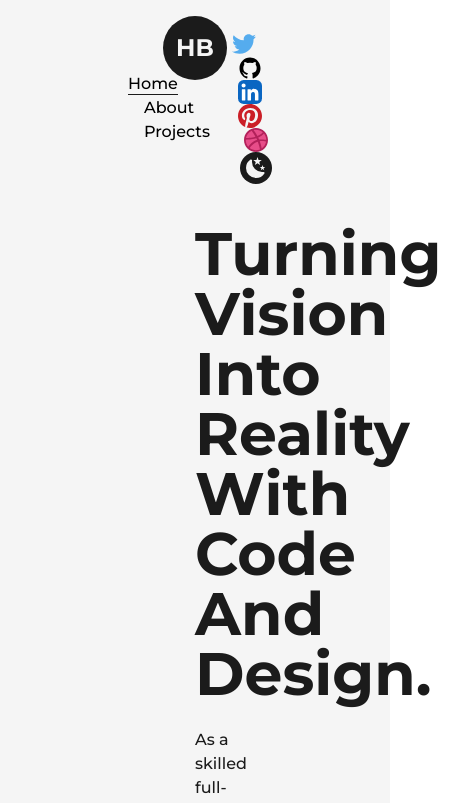
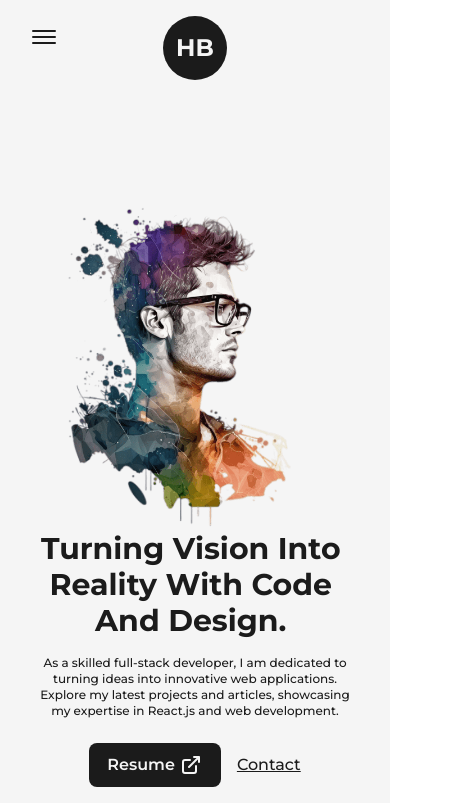
Before and after one commit to Hindol19/portfolio, a Next.js app: page / in a window 390 px wide. Shown: the top 803 px of the page, 458 px wide, since content can reach past the window. Built offline with nearby package versions, Linux system fonts and the light colour scheme.

Commit message:
Making responsive

```diff
--- a/src/components/AnimatedText.jsx
+++ b/src/components/AnimatedText.jsx
@@ -30,7 +30,7 @@ const singleWord = {
 
 const AnimatedText = ({ text, classname = "" }) => {
   return (
-    <div className="w-full mx-auto py-2 flex items-center justify-center text-center">
+    <div className="w-full mx-auto py-2 sm:py-0 flex items-center justify-center text-center">
       <motion.h1
         className={`inline-block text-dark dark:text-light w-full font-bold capitalize text-8xl ${classname}`}
         variants={quote}
--- a/src/components/Footer.jsx
+++ b/src/components/Footer.jsx
@@ -3,8 +3,8 @@ import Layout from "./Layout";
 import Link from "next/link";
 const Footer = () => {
   return (
-    <footer className="w-full border-t-2 border-solid border-dark dark:border-light font-medium text-lg">
-      <Layout classname="py-8 flex items-center justify-between dark:text-light">
+    <footer className="w-full border-t-2 border-solid border-dark dark:border-light font-medium text-lg sm:text-base">
+      <Layout classname="py-8 flex items-center justify-between dark:text-light lg:flex-col lg:py-6 md:text-sm sm:text-xs">
         <span>{new Date().getFullYear()} &copy; All rights reserved</span>
         <Link href="/">Hindol Banerjee</Link>
         <Link href="/">Say Hello</Link>
--- a/src/components/Layout.jsx
+++ b/src/components/Layout.jsx
@@ -3,7 +3,7 @@ import React from "react";
 const Layout = ({ children, classname = "" }) => {
   return (
     <div
-      className={`w-full h-full inline-block z-0 bg-light p-32 dark:bg-dark ${classname} `}
+      className={`w-full h-full inline-block z-0 bg-light p-32 dark:bg-dark xl:p-24 lg:p-16 md:p-12 sm:p-8 ${classname} `}
     >
       {children}
     </div>
--- a/src/components/NavBar.jsx
+++ b/src/components/NavBar.jsx
@@ -1,4 +1,4 @@
-import React from "react";
+import React, { useState } from "react";
 import Link from "next/link";
 import Logo from "./Logo";
 import { useRouter } from "next/router";
@@ -30,11 +30,64 @@ const CustomLink = ({ href, title, className = "" }) => {
   );
 };
 
+const CustomMobileLink = ({ href, title, className = "", toggle }) => {
+  const router = useRouter();
+
+  const handleClick = () => {
+    toggle();
+    router.push(href);
+  };
+
+  return (
+    <button
+      href={href}
+      className={`${className} relative group text-light dark:text-dark my-2`}
+      onClick={handleClick}
+    >
+      {title}
+      <span
+        className={`h-[1px] inline-block bg-light dark:bg-dark absolute -bottom-0.5 left-0 group-hover:w-full transition-[width] ease duration-300 ${
+          router.asPath === href ? "w-full" : "w-0"
+        } `}
+      >
+        &nbsp;
+      </span>
+    </button>
+  );
+};
+
 const NavBar = () => {
   const [mode, setMode] = useThemeSwitcher();
+  const [isOpen, setIsOpen] = useState(false);
+
+  const handleClick = () => {
+    setIsOpen(!isOpen);
+  };
 
   return (
-    <header className="w-full px-32 py-8 font-medium flex items-center justify-between dark:text-light">
+    <header className="w-full px-32 py-8 font-medium flex items-center justify-between dark:text-light relative z-10 lg:px-16 md:px-12 sm:px-8">
+      <button
+        className="flex-col justify-center items-center hidden lg:flex"
+        onClick={handleClick}
+      >
+        <span
+          className={`bg-dark dark:bg-light block transition-all duration-300 ease-out h-0.5 w-6 rounded-sm ${
+            isOpen ? "rotate-45 translate-y-1" : "-translate-y-0.5"
+          }`}
+        ></span>
+        <span
+          className={`bg-dark dark:bg-light block transition-all duration-300 ease-out h-0.5 w-6 rounded-sm my-0.5 ${
+            isOpen ? "opacity-0" : "opacity-1"
+          }`}
+        ></span>
+        <span
+          className={`bg-dark dark:bg-light block transition-all duration-300 ease-out h-0.5 w-6 rounded-sm ${
+            isOpen ? "-rotate-45 -translate-y-1" : "translate-y-0.5"
+          }`}
+        ></span>
+      </button>
+      {/* DESKTOP NAVBAR */}
+      <div className="w-full flex justify-between items-center lg:hidden">
         <nav>
           <CustomLink href="/" title="Home" className="mr-4" />
           <CustomLink href="/about" title="About" className="mx-4" />
@@ -102,6 +155,99 @@ const NavBar = () => {
             )}
           </button>
         </nav>
+      </div>
+
+      {/* MOBILE NAVBAR */}
+      {isOpen ? (
+        <motion.div
+          initial={{ scale: 0, opacity: 0, y: "-50%", x: "-50%" }}
+          animate={{ scale: 1, opacity: 1 }}
+          className="min-w-[70vw] flex flex-col justify-between z-30 items-center fixed top-1/2 left-1/2 -translate-x-1/2 -translate-y-1/2 bg-dark/90 dark:bg-light/75 rounded-lg backdrop-blur-md py-32"
+        >
+          <nav className="flex flex-col items-center justify-center">
+            <CustomMobileLink
+              href="/"
+              title="Home"
+              className=""
+              toggle={handleClick}
+            />
+            <CustomMobileLink
+              href="/about"
+              title="About"
+              className=""
+              toggle={handleClick}
+            />
+            <CustomMobileLink
+              href="/projects"
+              title="Projects"
+              className=""
+              toggle={handleClick}
+            />
+            {/* <CustomLink href="/articles" title="Articles" className="ml-4" /> */}
+          </nav>
+
+          <nav className="flex justify-center items-center flex-wrap mt-2">
+            <motion.a
+              href="https://twitter.com"
+              target={"_blank"}
+              whileHover={{ y: -2 }}
+              whileTap={{ scale: 0.9 }}
+              className="w-6 mr-3 sm:mx-1"
+            >
+              <TwitterIcon />
+            </motion.a>
+            <motion.a
+              href="https://github.com"
+              target={"_blank"}
+              whileHover={{ y: -2 }}
+              whileTap={{ scale: 0.9 }}
+              className="w-6 mx-3 bg-light dark:bg-dark rounded-full sm:mx-1"
+            >
+              <GithubIcon />
+            </motion.a>
+            <motion.a
+              href="https://linkedin.com"
+              target={"_blank"}
+              whileHover={{ y: -2 }}
+              whileTap={{ scale: 0.9 }}
+              className="w-6 mx-3 sm:mx-1"
+            >
+              <LinkedInIcon />
+            </motion.a>
+            <motion.a
+              href="https://pinterest.com"
+              target={"_blank"}
+              whileHover={{ y: -2 }}
+              whileTap={{ scale: 0.9 }}
+              className="w-6 mx-3 bg-light rounded-full sm:mx-1"
+            >
+              <PinterestIcon />
+            </motion.a>
+            <motion.a
+              href="https://dribble.com"
+              target={"_blank"}
+              whileHover={{ y: -2 }}
+              className="w-6 ml-3 sm:mx-1"
+              whileTap={{ scale: 0.9 }}
+            >
+              <DribbbleIcon />
+            </motion.a>
+
+            <button
+              onClick={() => setMode(mode === "light" ? "dark" : "light")}
+              className={`ml-3 flex items-center justify-center rounded-full p-1 ${
+                mode === "light" ? "bg-dark text-light" : "bg-light text-dark"
+              }`}
+            >
+              {mode === "dark" ? (
+                <SunIcon className="fill-dark" />
+              ) : (
+                <MoonIcon className="fill-dark" />
+              )}
+            </button>
+          </nav>
+        </motion.div>
+      ) : null}
 
       <div className="absolute left-[50%] top-2 translate-x-[-50%]">
         <Logo />
--- a/src/pages/about.js
+++ b/src/pages/about.js
@@ -76,6 +76,10 @@ const about = () => {
                 src={profilePic}
                 alt="Hindol Banerjee"
                 className="w-full h-auto rounded-2xl"
+                priority
+                sizes="(max-width: 768px) 100vw,
+                (max-width: 1200px) 50vw,
+                50vw"
               />
             </div>
             <div className="col-span-2 flex flex-col items-end justify-between">
@@ -106,7 +110,7 @@ const about = () => {
             </div>
           </div>
           <Skills />
-          <Experience />
+          {/* <Experience /> */}
           <Education />
         </Layout>
       </main>
--- a/src/pages/index.js
+++ b/src/pages/index.js
@@ -17,27 +17,35 @@ export default function Home() {
         <meta name="description" content="Generated by create next app" />
       </Head>
       <main className="flex items-center text-dark w-full min-h-screen">
-        <Layout classname="pt-0">
-          <div className="flex items-center justify-between w-full">
-            <div className="w-1/2">
-              <Image src={ProfilePic} />
+        <Layout classname="pt-0 md:pt-16 sm:pt-8">
+          <div className="flex items-center justify-between w-full lg:flex-col">
+            <div className="w-1/2 md:w-full">
+              <Image
+                src={ProfilePic}
+                alt="hindol banerjee"
+                className="w-full h-auto lg:hidden md:inline-block md:w-full"
+                priority
+                sizes="(max-width: 768px) 100vw,
+                (max-width: 1200px) 50vw,
+                50vw"
+              />
             </div>
-            <div className="w-1/2">
+            <div className="w-1/2 flex flex-col items-center self-center lg:w-full lg:text-center">
               <AnimatedText
                 text="Turning Vision Into Reality With Code And Design."
-                classname="!text-6xl !text-left"
+                classname="!text-6xl !text-left xl:!text-5xl lg:!text-center lg:!text-6xl md:!text-5xl sm:!text-3xl"
               />
-              <p className="my-4 text-base font-medium dark:text-light">
+              <p className="my-4 text-base font-medium dark:text-light md:text-sm sm:text-xs">
                 As a skilled full-stack developer, I am dedicated to turning
                 ideas into innovative web applications. Explore my latest
                 projects and articles, showcasing my expertise in React.js and
                 web development.
               </p>
-              <div className="flex items-center self-start mt-2">
+              <div className="flex items-center self-start mt-2 lg:self-center">
                 <Link
                   href="./dummy.pdf"
                   target="_blank"
-                  className="flex items-center bg-dark text-light dark:bg-light dark:text-dark p-2.5 px-6 rounded-lg text-lg font-semibold hover:bg-light hover:text-dark border-2 border-solid border-transparent hover:border-dark"
+                  className="flex items-center bg-dark text-light dark:bg-light dark:text-dark p-2.5 px-6 rounded-lg text-lg font-semibold hover:bg-light hover:text-dark border-2 border-solid border-transparent hover:border-dark md:p-2 md:px-4 md:text-base"
                   download={true}
                 >
                   Resume
@@ -46,7 +54,7 @@ export default function Home() {
                 <Link
                   href="mailto:hindolbanerjee5@gmail.com"
                   target="_blank"
-                  className="ml-4 text-large font-medium text-dark underline dark:text-light"
+                  className="ml-4 text-large font-medium text-dark underline dark:text-light md:text-base"
                 >
                   Contact
                 </Link>
--- a/tailwind.config.js
+++ b/tailwind.config.js
@@ -29,6 +29,25 @@ module.exports = {
           "repeating-radial-gradient(rgba(255,255,255,0.4) 2px,#1b1b1b 5px,#1b1b1b 100px);",
       },
     },
+    screens: {
+      "2xl": { max: "1535px" },
+      // => @media (max-width: 1535px) { ... }
+
+      xl: { max: "1279px" },
+      // => @media (max-width: 1279px) { ... }
+
+      lg: { max: "1023px" },
+      // => @media (max-width: 1023px) { ... }
+
+      md: { max: "767px" },
+      // => @media (max-width: 767px) { ... }
+
+      sm: { max: "639px" },
+      // => @media (max-width: 639px) { ... }
+
+      xs: { max: "479px" },
+      // => @media (max-width: 479px) { ... }
+    },
   },
   plugins: [],
 };
```
Lines whose indentation alone changed are shown as unchanged.
